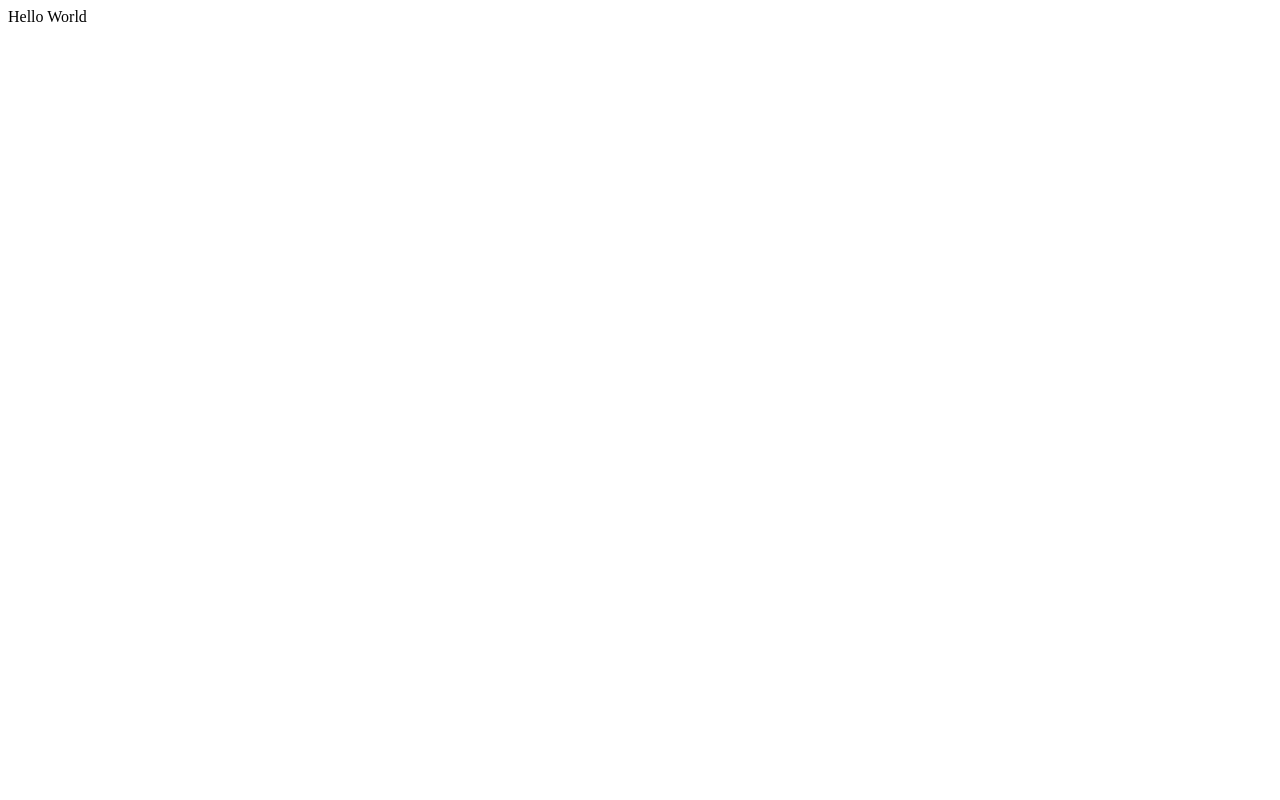
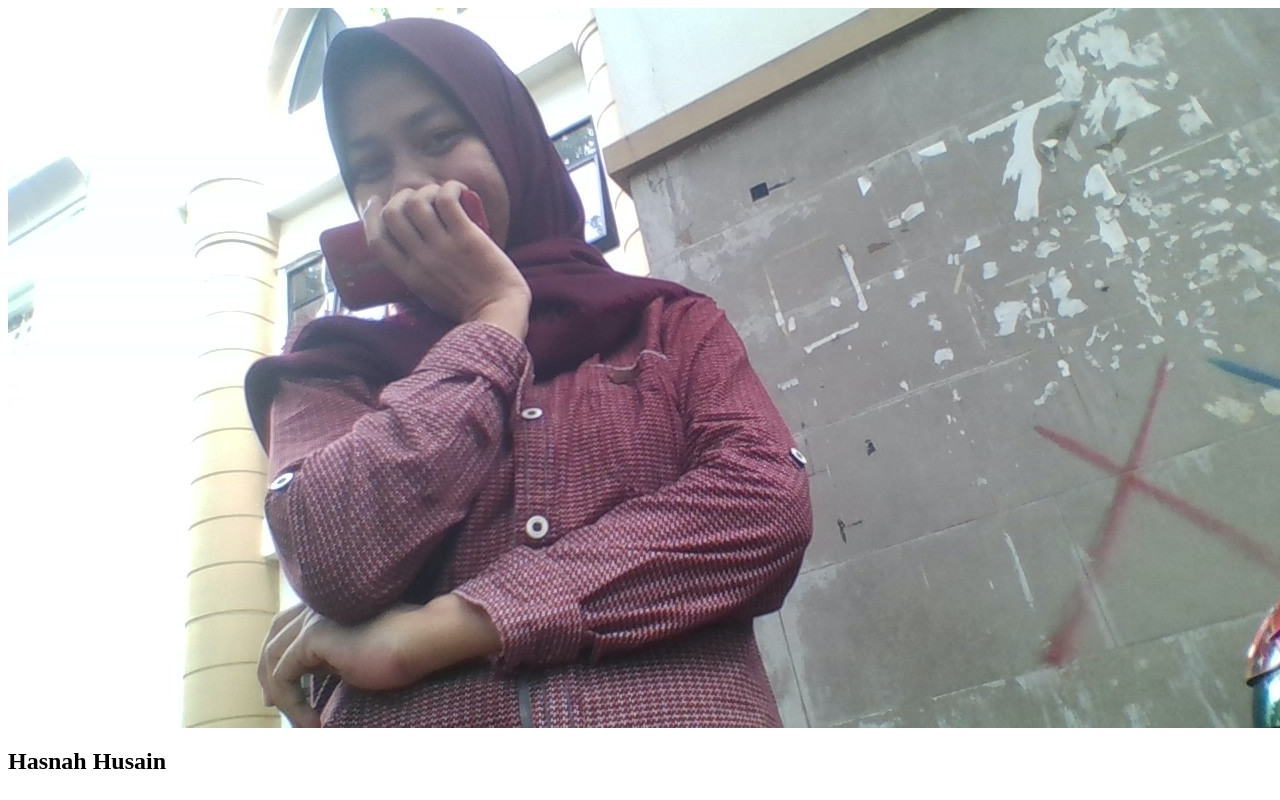
Before and after one commit to hasnahusain/my-repo-from, a plain HTML site: page index.html in a window 1280 px wide. Drawn offline with Linux system fonts and the light colour scheme; files whose address does not match are found by name.

Commit message:
"changed Hello World"

```diff
--- a/index.html
+++ b/index.html
@@ -1,7 +1,4 @@
-<!DOCTYPE html>
-<html>
-    <head></head>
-    <body>
-        Hello World
-    </body>
-</html>
+<div>
+    <img src="C:\Users\DELL\Documents\NewProject/ana.jpg" alt="profile image"/>
+    <h2>Hasnah Husain</h2>
+</div>
```
Also changed, not shown: ana.jpg (added).
